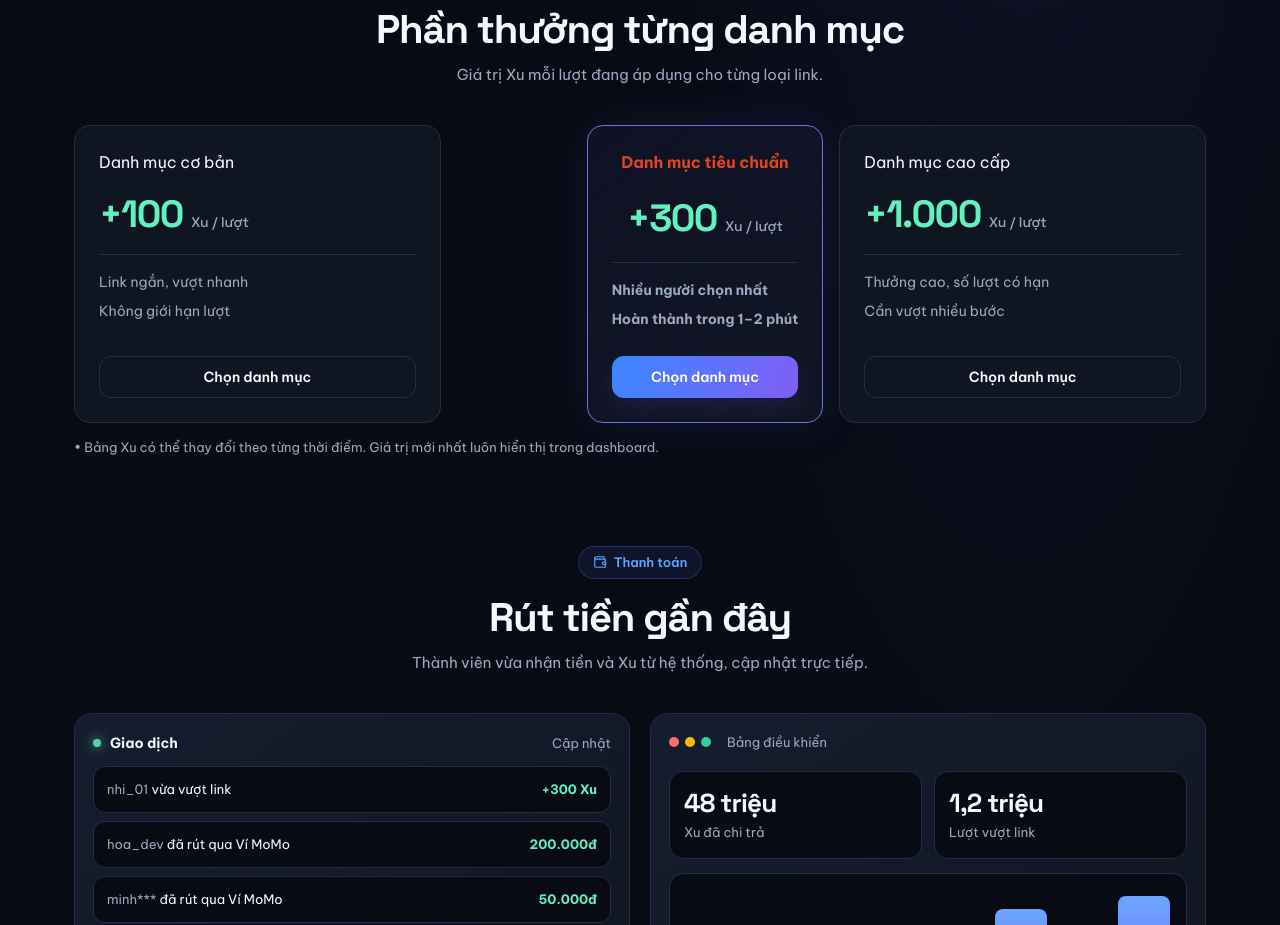
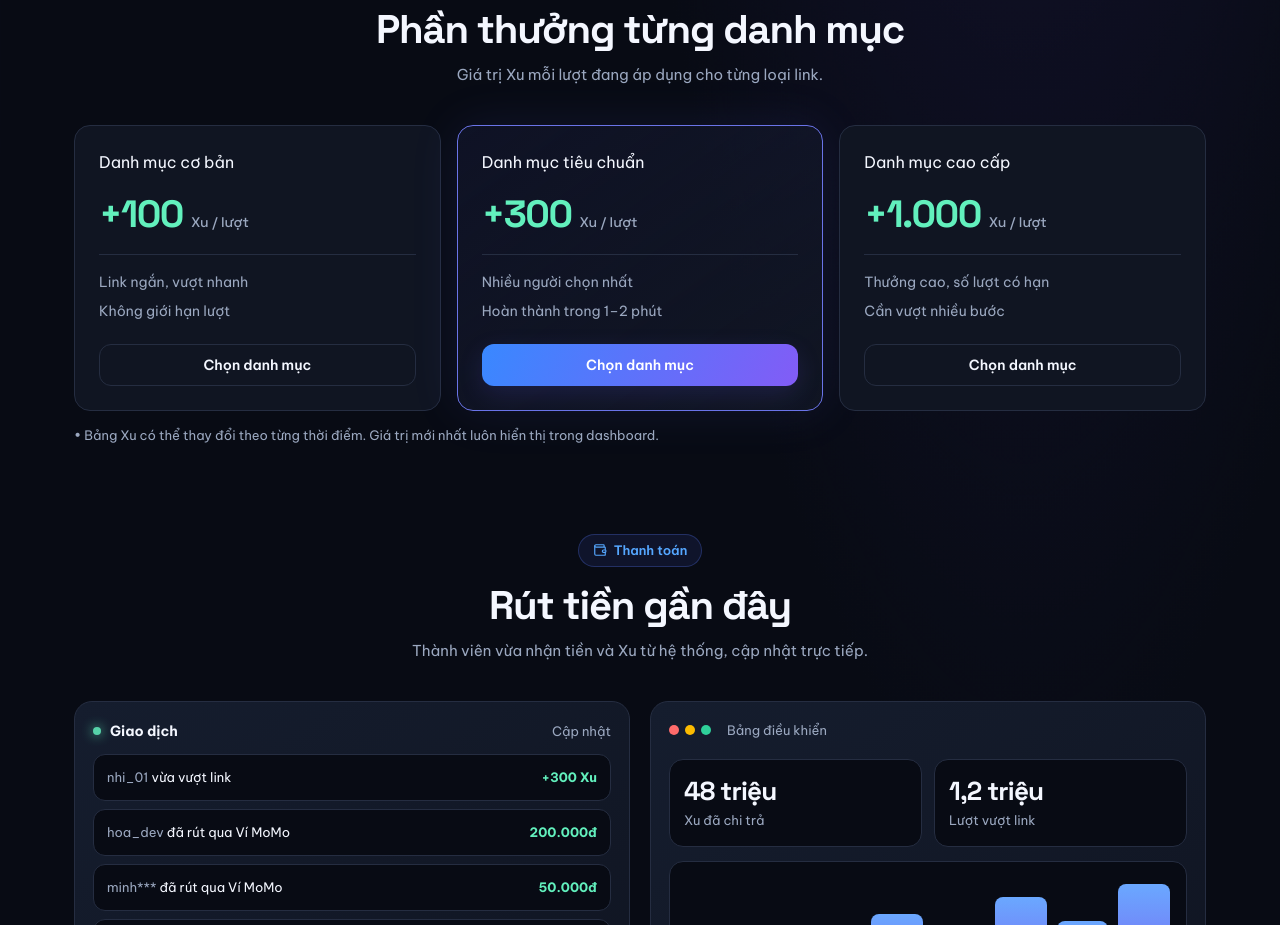
Before and after one commit to luzanmc/Vietnamdong-, a React (Vite) app in the folder client/: page / in a window 1280 px wide. Shown: the part 1900-2825 px from the top of the page. Built offline with nearby package versions, Linux system fonts and the light colour scheme; no server answers.

Commit message:
fix(landing): resolve styling conflict on rate.hot caused by unscoped .hot badge

```diff
--- a/client/src/index.css
+++ b/client/src/index.css
@@ -789,8 +789,8 @@ svg.i{width:20px;height:20px;fill:none;stroke:currentColor;stroke-width:1.8;stro
 .tk .h{display:flex;gap:12px;align-items:center}
 .tk h3{font-size:15px;font-weight:700}
 .tk .h small{color:var(--mute);font-size:12px}
-.hot{margin-left:auto;font-size:11px;font-weight:700;padding:3px 9px;border-radius:99px;background:#ffe7e0;color:#e0471f;display:flex;gap:4px;align-items:center}
-.hot svg{width:13px;height:13px}
+.tk .hot,span.hot{margin-left:auto;font-size:11px;font-weight:700;padding:3px 9px;border-radius:99px;background:#ffe7e0;color:#e0471f;display:flex;gap:4px;align-items:center}
+.tk .hot svg,span.hot svg{width:13px;height:13px}
 .rw{display:flex;justify-content:space-between;align-items:center;font-size:13px;color:var(--mute)}
 .rw b{color:var(--pri);font-size:16px}
 .tk .btn{justify-content:center;width:100%}
--- a/client/src/pages/Landing.css
+++ b/client/src/pages/Landing.css
@@ -749,6 +749,13 @@ html:not(.dark) .vnd-landing-page,
   border-color: #6a74e8;
   background: linear-gradient(145deg, #2a2f6a33, var(--panel));
   box-shadow: 0 0 50px #6e7aff1a;
+  border-radius: 16px;
+  padding: 24px;
+  display: flex;
+  flex-direction: column;
+  margin: 0;
+  font-size: 16px;
+  color: var(--text);
 }
 
 .vnd-landing-page .rate h3 {
```
